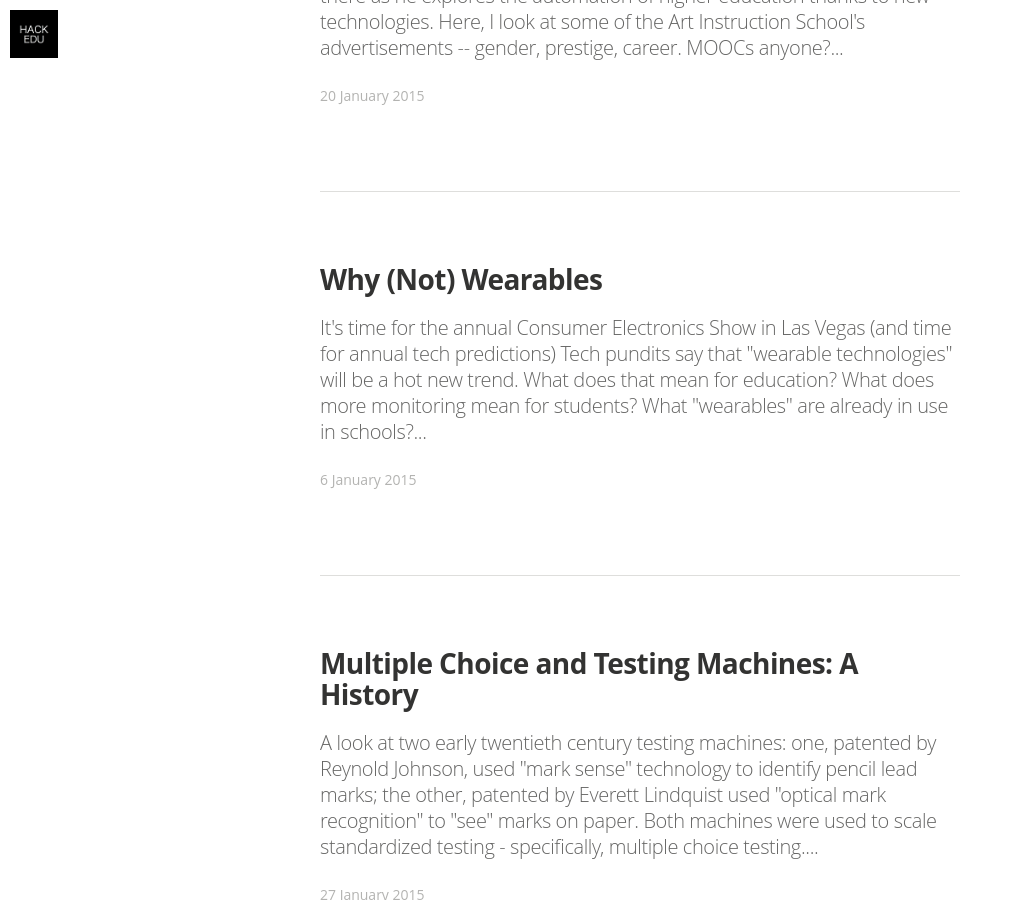
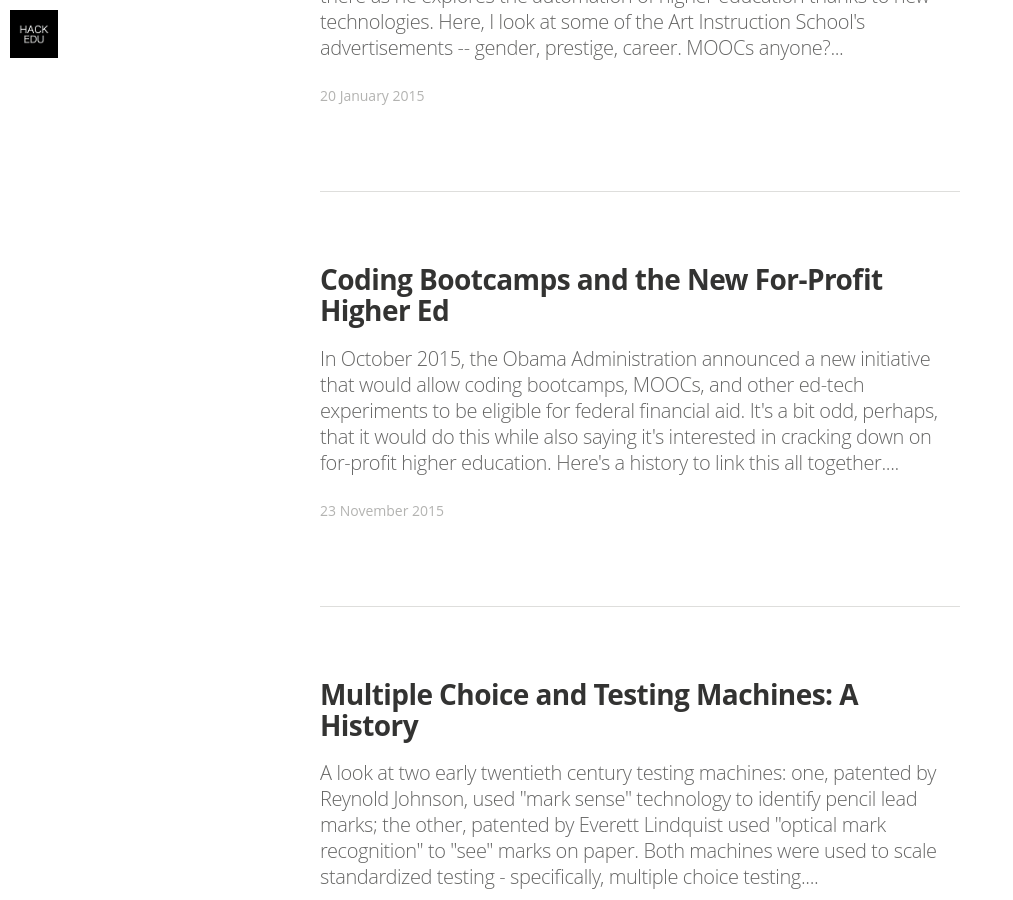
Before and after one commit to HackEducation/Writing, a Jekyll site: the page built from index.html, in a window 1280 px wide and 900 px high, scrolled down 4843 px. Shown: the whole window, without its empty margins (0-1013 px from the left). Built offline with Jekyll 4.4.1, drawn with Linux system fonts in a browser that asks for light colours; nearby versions of some CDN libraries; some web fonts are replaced; Markdown is read by kramdown in place of the engine named in the settings; the list of posts is cut into pages by our own code.

Commit message:
new post

```diff
--- a/index.html
+++ b/index.html
@@ -282,14 +282,15 @@ layout: default
         <article class="post" itemscope itemtype="http://schema.org/BlogPosting" role="article">
           <div class="article-item">
             <header class="post-header">
-              <h2 class="post-title" itemprop="name"><a href="http://hackeducation.com/2015/01/06/wearables/" itemprop="url">Why (Not) Wearables</a></h2>
+              <h2 class="post-title" itemprop="name"><a href="http://hackeducation.com/2015/11/23/bootcamps-the-new-for-profit-higher-ed/" itemprop="url">Coding Bootcamps and the New For-Profit Higher Ed</a></h2>
             </header>
             <section class="post-excerpt" itemprop="description">
-              <p>It's time for the annual Consumer Electronics Show in Las Vegas (and time for annual tech predictions) Tech pundits say that "wearable technologies" will be a hot new trend. What does that mean for education? What does more monitoring mean for students? What "wearables" are already in use in schools?...</p>
+              <p>In October 2015, the Obama Administration announced a new initiative that would allow coding bootcamps, MOOCs, and other ed-tech experiments to be eligible for federal financial aid. It's a bit odd, perhaps, that it would do this while also saying it's interested in cracking down on for-profit higher education. Here's a history to link this all together....</p>
             </section>
             <div class="post-meta">
-              <time datetime="6 January 2015">6 January 2015</time>
+              <time datetime="23 November 2015">23 November 2015</time>
   <!--            <span class="post-tags-set">on <span class="post-tag-">, <a href="/tag/"></a></span></span>-->
+            </div>
           <div>
         </article>
 
```
